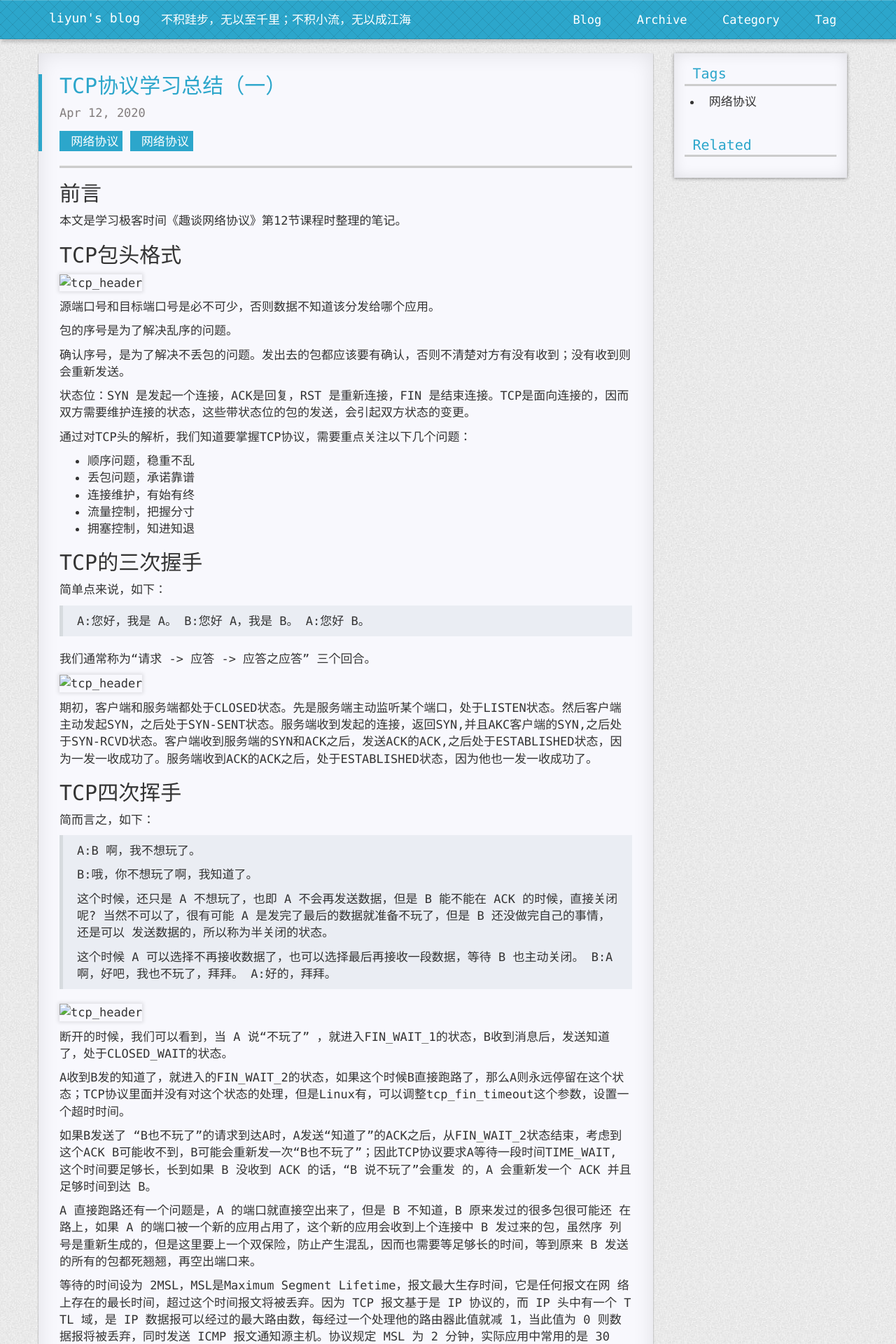
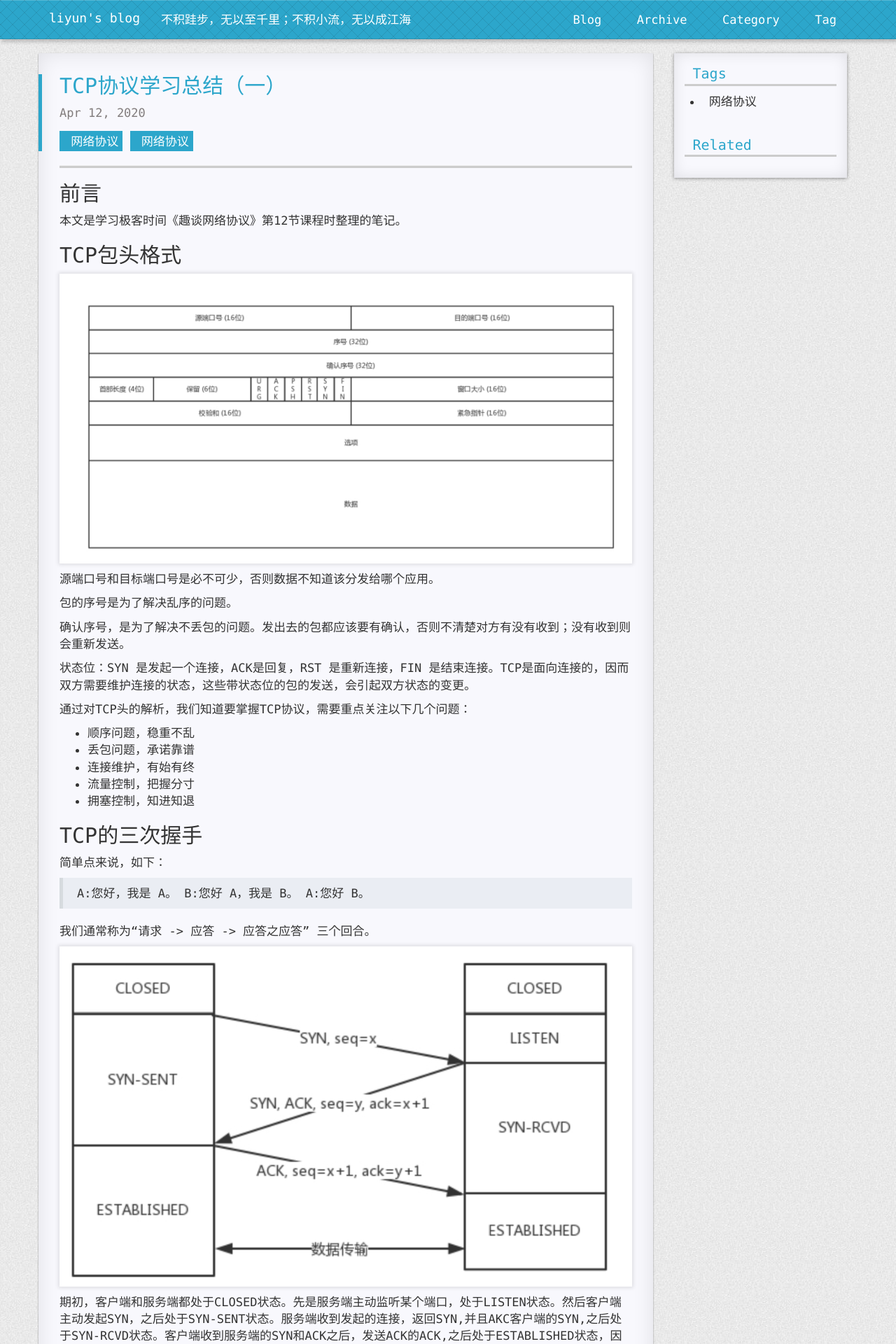
Before and after one commit to tsmliyun/tsmliyun.github.io, a Jekyll site: the page built from _posts/2020-04-12-TCP协议学习总结(一).md, in a window 1280 px wide. Shown: the top 1920 px of the page at 70% size. Built offline with Jekyll 4.4.1, drawn with Linux system fonts in a browser that asks for light colours; nearby versions of some CDN libraries; library files that are not in the unit come from our copies; comment, search, counter and statistics services are not loaded; a style sheet for code colours, icons or effects is not loaded.

Commit message:
Update 2020-04-12-TCP协议学习总结(一).md
update for img

```diff
--- a/_posts/2020-04-12-TCP协议学习总结(一).md
+++ b/_posts/2020-04-12-TCP协议学习总结(一).md
@@ -11,7 +11,7 @@ categories: 网络协议
 
 ## TCP包头格式
 
-![tcp_header](../static/img/tcp_header.png)
+![tcp_header](https://tsmliyun.github.io/static/img/tcp_header.png)
 
 源端口号和目标端口号是必不可少，否则数据不知道该分发给哪个应用。
 
@@ -41,7 +41,7 @@ categories: 网络协议
 
 我们通常称为“请求 -> 应答 -> 应答之应答” 三个回合。
 
-![tcp_header](../static/img/tcp_ws.png)
+![tcp_header](https://tsmliyun.github.io/static/img/tcp_ws.png)
 
 期初，客户端和服务端都处于CLOSED状态。先是服务端主动监听某个端口，处于LISTEN状态。然后客户端主动发起SYN，之后处于SYN-SENT状态。服务端收到发起的连接，返回SYN,并且AKC客户端的SYN,之后处于SYN-RCVD状态。客户端收到服务端的SYN和ACK之后，发送ACK的ACK,之后处于ESTABLISHED状态，因为一发一收成功了。服务端收到ACK的ACK之后，处于ESTABLISHED状态，因为他也一发一收成功了。
 
@@ -60,7 +60,7 @@ categories: 网络协议
 > 这个时候 A 可以选择不再接收数据了，也可以选择最后再接收一段数据，等待 B 也主动关闭。 B:A 啊，好吧，我也不玩了，拜拜。
 > A:好的，拜拜。
 
-![tcp_header](../static/img/tcp_hs.png)
+![tcp_header](https://tsmliyun.github.io/static/img/tcp_hs.png)
 
 断开的时候，我们可以看到，当 A 说“不玩了” ，就进入FIN_WAIT_1的状态，B收到消息后，发送知道了，处于CLOSED_WAIT的状态。
 
@@ -78,7 +78,7 @@ A 直接跑路还有一个问题是，A 的端口就直接空出来了，但是
 
 ## TCP状态机
 
-![tcp_header](../static/img/tcp_ztj.png)
+![tcp_header](https://tsmliyun.github.io/static/img/tcp_ztj.png)
 
 在这个图中，加黑加粗的部分，是上面说到的主要流程，其中阿拉伯数字的序号，是连接过程中的顺 序，而大写中文数字的序号，是连接断开过程中的顺序。加粗的实线是客户端 A 的状态变迁，加粗的虚 线是服务端 B 的状态变迁。 结合状态图学习，更容易理解。
 
```
